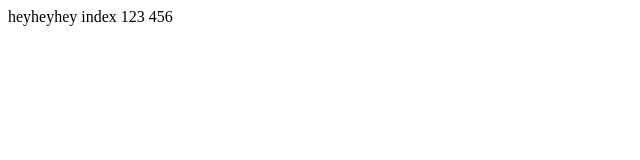
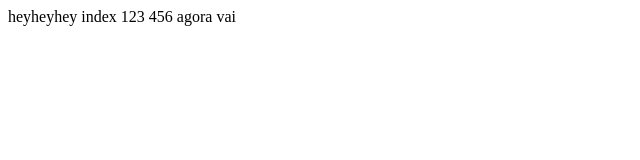
Before and after one commit to rodrigorez/designDigital22024, a plain HTML site: page public/teste2/work/index33.html in a window 1280 px wide. Shown: the full height of the page, 0-640 px from the left. Drawn offline with Linux system fonts and the light colour scheme.

Commit message:
Update index33.html

```diff
--- a/public/teste2/work/index33.html
+++ b/public/teste2/work/index33.html
@@ -2,7 +2,7 @@
 
 <body>
 
-  heyheyhey index 123 456
+  heyheyhey index 123 456 agora vai
 </body>
 
 
```
